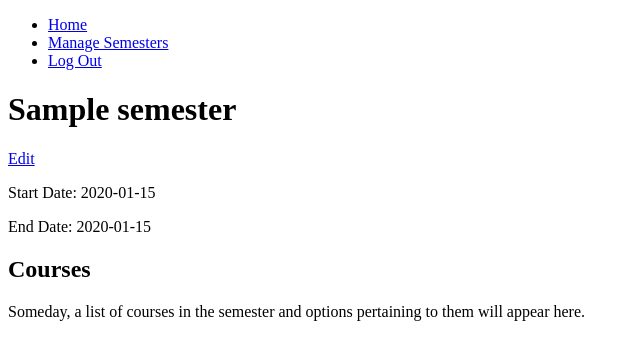
After one commit to Amenhotep314/study, a Flask app: page /semesters/1 in a window 1280 px wide. The commit adds this page. Shown: the top 360 px of the page, without its empty margins (0-640 px from the left). Run offline with Flask 3, Linux system fonts and the light colour scheme; a user stored in the database is signed in; tables that the repository leaves empty hold one stand-in row (values such as "Sample post").

Commit message:
Extends semester editing capabilities

```diff
--- a/src/forms.py
+++ b/src/forms.py
@@ -28,8 +28,8 @@ class NoSemesterOverlapFrom(object):
 
     def __call__(self, form, field):
         semesters = Semester.query.filter_by(user_id=current_user.id).all()
-        date_ranges = [set(range((semester.get("start_date").toordinal(), semester.get("end_date").toordinal()))) for semester in semesters]
-        current_range = range(form[self.other].data.toordinal(), field.data.toordinal())
+        date_ranges = [set(range(semester.start_date.toordinal(), semester.end_date.toordinal())) for semester in semesters]
+        current_range = set(range(form[self.other].data.toordinal(), field.data.toordinal()))
         for date_range in date_ranges:
             if current_range.intersection(date_range):
                 raise wtforms.ValidationError(message=self.message)
--- a/src/main.py
+++ b/src/main.py
@@ -42,5 +42,45 @@ def create_semester():
         db.session.commit()
         return redirect(url_for('main.view_semesters'))
 
+    return render_template("create_semester.html", form=form, methods=['GET', 'POST'])
 
-    return render_template("create_semester.html", form=form, methods=['GET', 'POST'])
+
+@main.route("/semesters/<semester_id>")
+@login_required
+def view_semester(semester_id):
+
+    semester = db.first_or_404(Semester.query.filter_by(user_id=current_user.id, id=semester_id))
+    return render_template("view_semester.html", semester=semester)
+
+
+@main.route("/semesters/edit/<semester_id>")
+@login_required
+def edit_semester(semester_id):
+
+    semester = db.first_or_404(Semester.query.filter_by(user_id=current_user.id, id=semester_id))
+    form = SemesterForm()
+
+    if form.validate_on_submit():
+        semester.name = form.name.data
+        semester.start_date = form.start_date.data
+        semester.end_date = form.end_date.data
+
+        db.session.commit()
+        return redirect(url_for('main.view_semesters'))
+
+    form.name.data = semester.name
+    form.start_date.data = semester.start_date
+    form.end_date.data = semester.end_date
+
+    return render_template("edit_semester.html", form=form, semester=semester)
+
+
+@main.route("/semesters/delete/<semester_id>")
+@login_required
+def delete_semester(semester_id):
+
+    semester = db.first_or_404(Semester.query.filter_by(user_id=current_user.id, id=semester_id))
+    db.session.delete(semester)
+    db.session.commit()
+
+    return redirect(url_for('main.view_semesters'))
--- /dev/null
+++ b/src/templates/view_semester.html
@@ -0,0 +1,16 @@
+{% extends "base_main.html" %}
+
+{% block head %}
+    <title>{{ semester.name }}</title>
+{% endblock %}
+
+{% block body %}
+    <h1>{{ semester.name }}</h1>
+    <a href="{{ url_for('main.edit_semester', semester_id=semester.id) }}">Edit</a>
+    <p>Start Date: {{ semester.start_date.strftime("%Y-%m-%d") }}</p>
+    <p>End Date: {{ semester.end_date.strftime("%Y-%m-%d") }}</p>
+    <div>
+        <h2>Courses</h2>
+        <p>Someday, a list of courses in the semester and options pertaining to them will appear here.</p>
+    </div>
+{% endblock %}
--- a/src/templates/view_semesters.html
+++ b/src/templates/view_semesters.html
@@ -25,8 +25,8 @@
                     <td>{{ semester.start_date.strftime("%Y-%m-%d") }}</td>
                     <td>{{ semester.end_date.strftime("%Y-%m-%d") }}</td>
                     <td>
-                        <a href="{{ url_for('main.view_semester') }}/{{ semester.id }}">View</a>
-                        <a href="{{ url_for('main.edit_semester') }}/{{ semester.id }}">Edit</a>
+                        <a href="{{ url_for('main.view_semester', semester_id=semester.id) }}">View</a>
+                        <a href="{{ url_for('main.edit_semester', semester_id=semester.id) }}">Edit</a>
                     </td>
                 </tr>
             {% endfor %}
```
Also changed, not shown: src/templates/edit_semester.html (added, +24 -0 lines).
